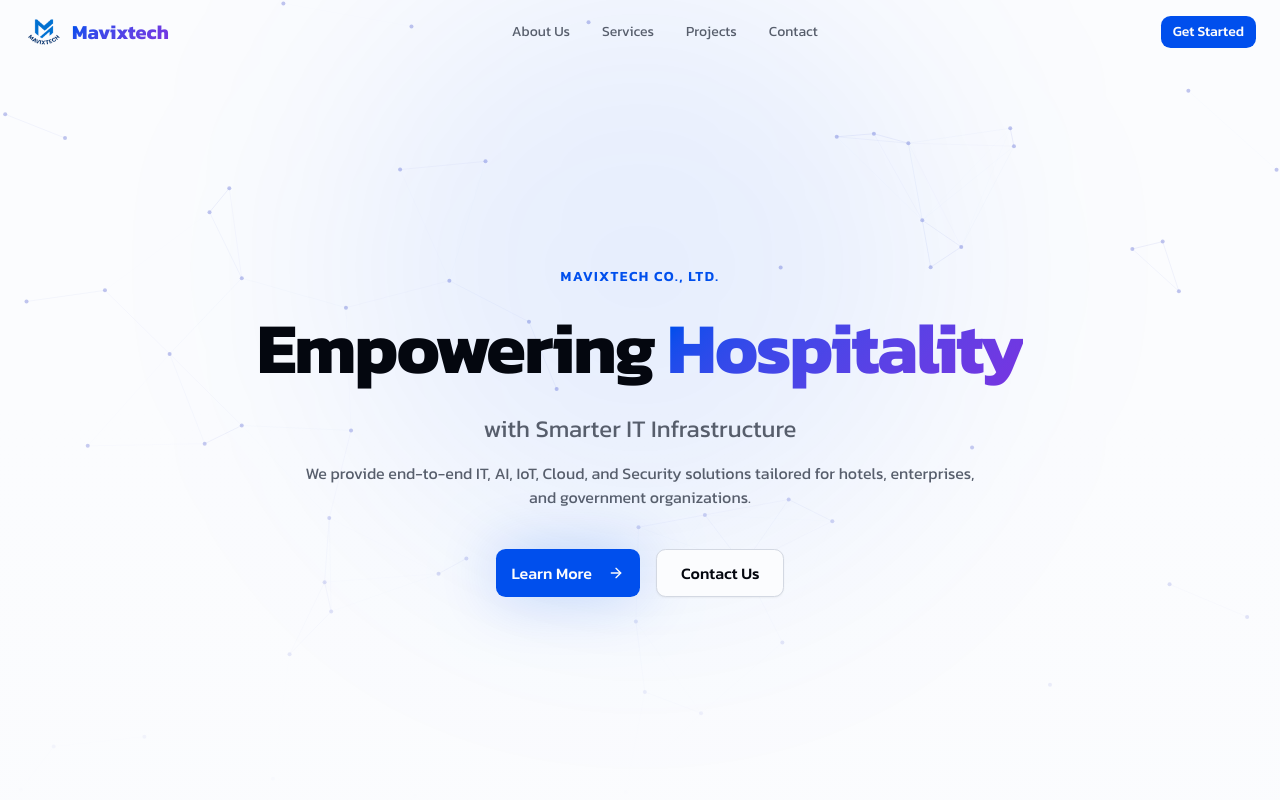
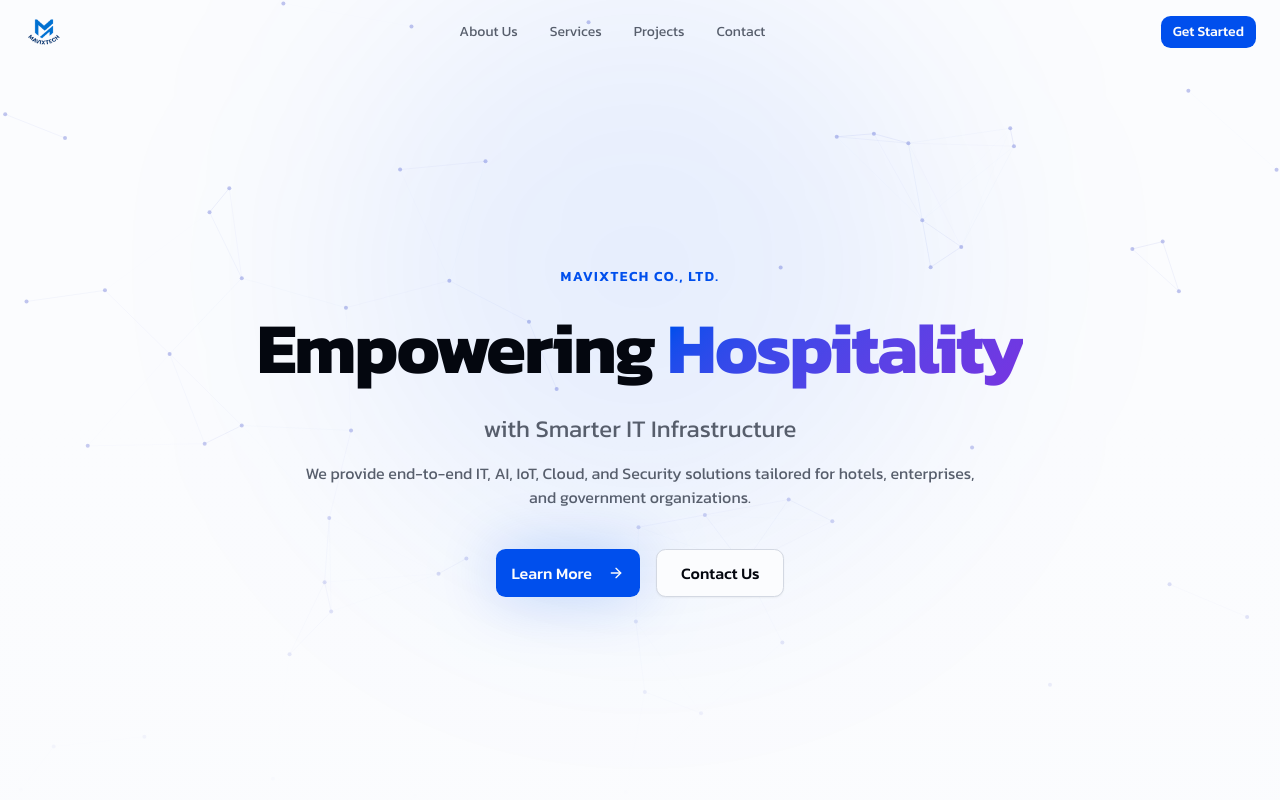
Before and after one commit to pimukchall/mavixtech, a Next.js app: page / in a window 1280 px wide. Shown: the top 800 px of the page. Built offline with nearby package versions, Linux system fonts and the light colour scheme.

Commit message:
feat: replace Mavixtech text with logo image in navbar
Co-Authored-By: Claude Sonnet 4.6 <noreply@anthropic.com>

```diff
--- a/src/components/Navbar.tsx
+++ b/src/components/Navbar.tsx
@@ -36,9 +36,8 @@ export default function Navbar() {
       }`}
     >
       <div className="max-w-7xl mx-auto px-6 h-16 flex items-center justify-between">
-        <Link href="/" className="flex items-center gap-2 font-bold text-xl">
-          <Image src="/logo_MT_BG.png" alt="Mavixtech" width={120} height={120} className="object-contain h-10 w-auto" />
-          <span className="gradient-text">Mavixtech</span>
+        <Link href="/" className="flex items-center">
+          <Image src="/logo_MT_BG.png" alt="Mavixtech" width={160} height={160} className="object-contain h-10 w-auto" />
         </Link>
 
         <nav className="hidden md:flex items-center gap-8">
```
